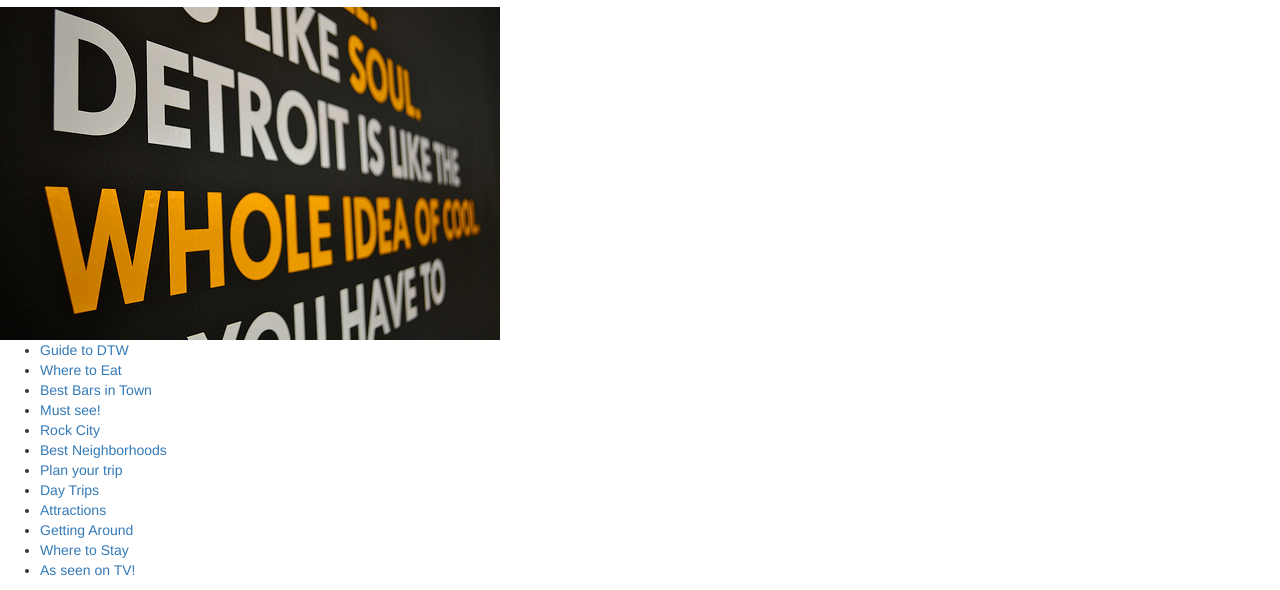
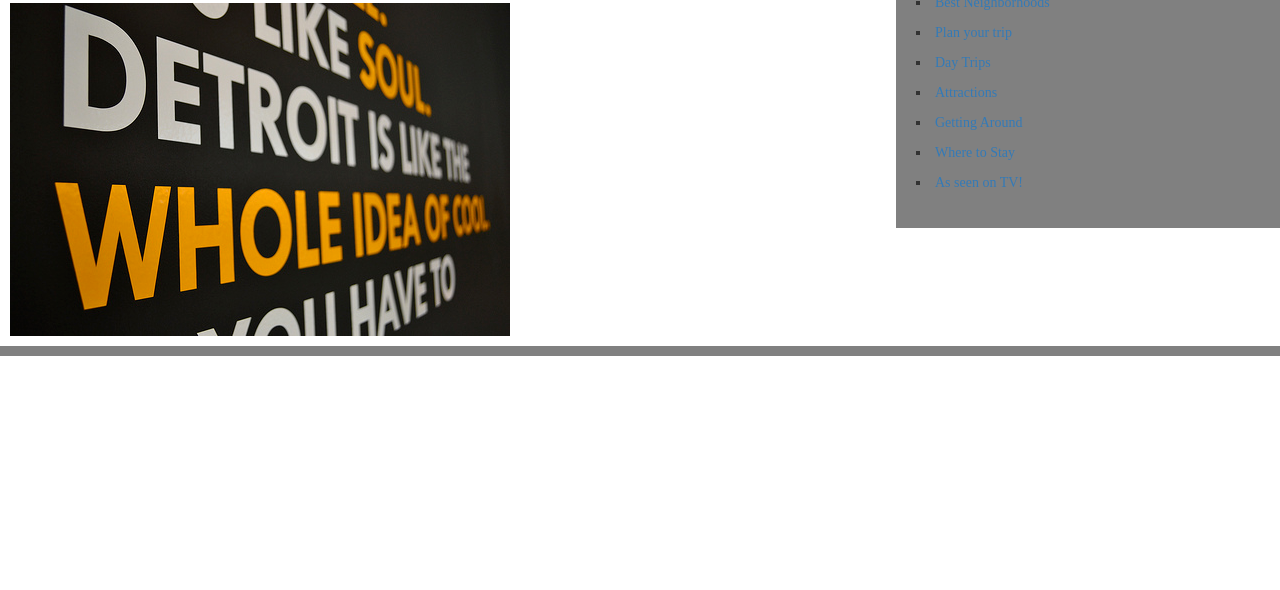
Before and after one commit to DianaRMiller/LAYOUTCODE, a plain HTML site: page detroitbootstrap.html in a window 1280 px wide. Shown: the part 302-892 px from the top of the page. After the commit the page ends 800 px from the top, so only its background shows below. Drawn offline with Linux system fonts and the light colour scheme.

Commit message:
add styles and bootstrap to html

```diff
--- a/detroitbootstrap.html
+++ b/detroitbootstrap.html
@@ -1,8 +1,9 @@
 <!DOCTYPE html>
 <html>
-<title>DETROIT MI</title>
+<title>DETROIT</title>
 <head>
-<link href="CSSB/bootstrapB.css" rel="stylesheet" type="text/css" media="all">
+  <link href="CSSB/stylesB.css" rel="stylesheet" type="text/css" media="all">
+  <link href="CSSB/bootstrapB.css" rel="stylesheet" type="text/css" media="all">
 </head>
 <body>
 
```
